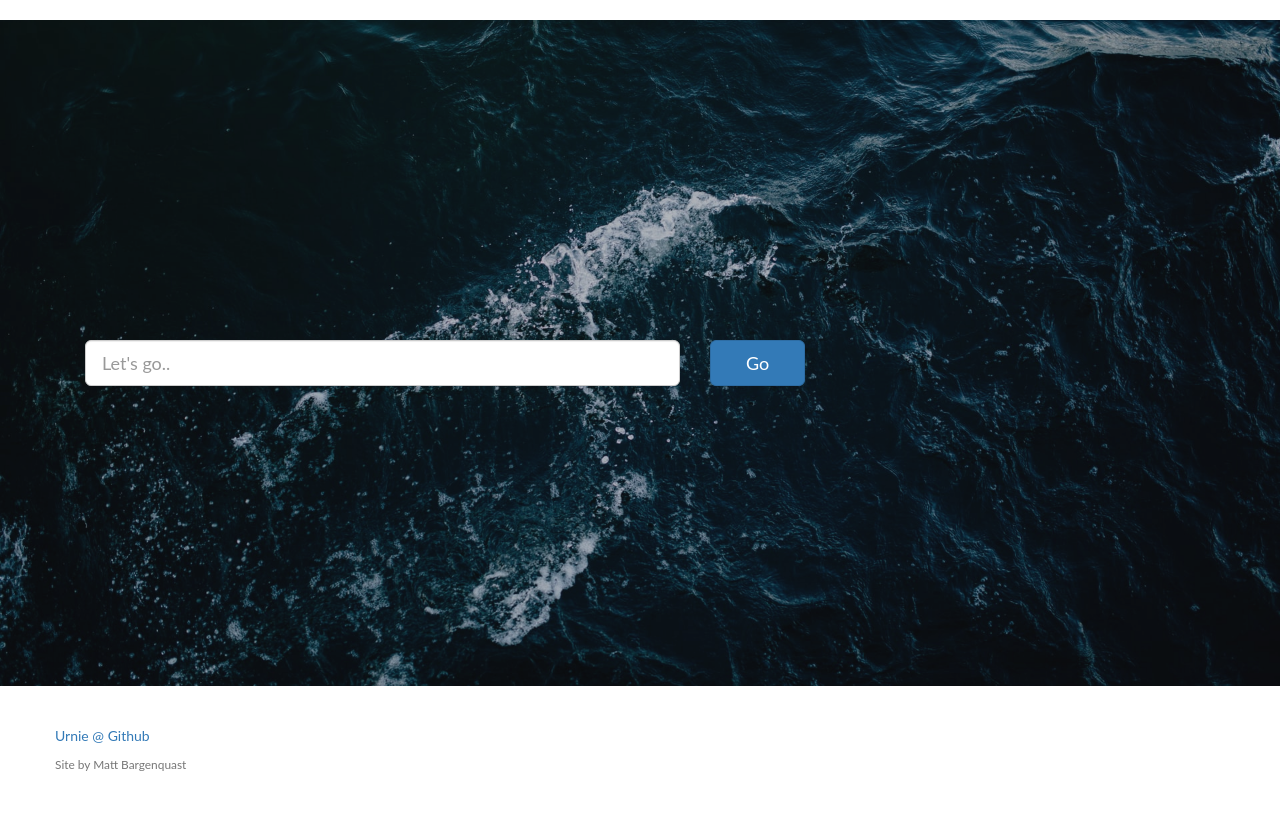
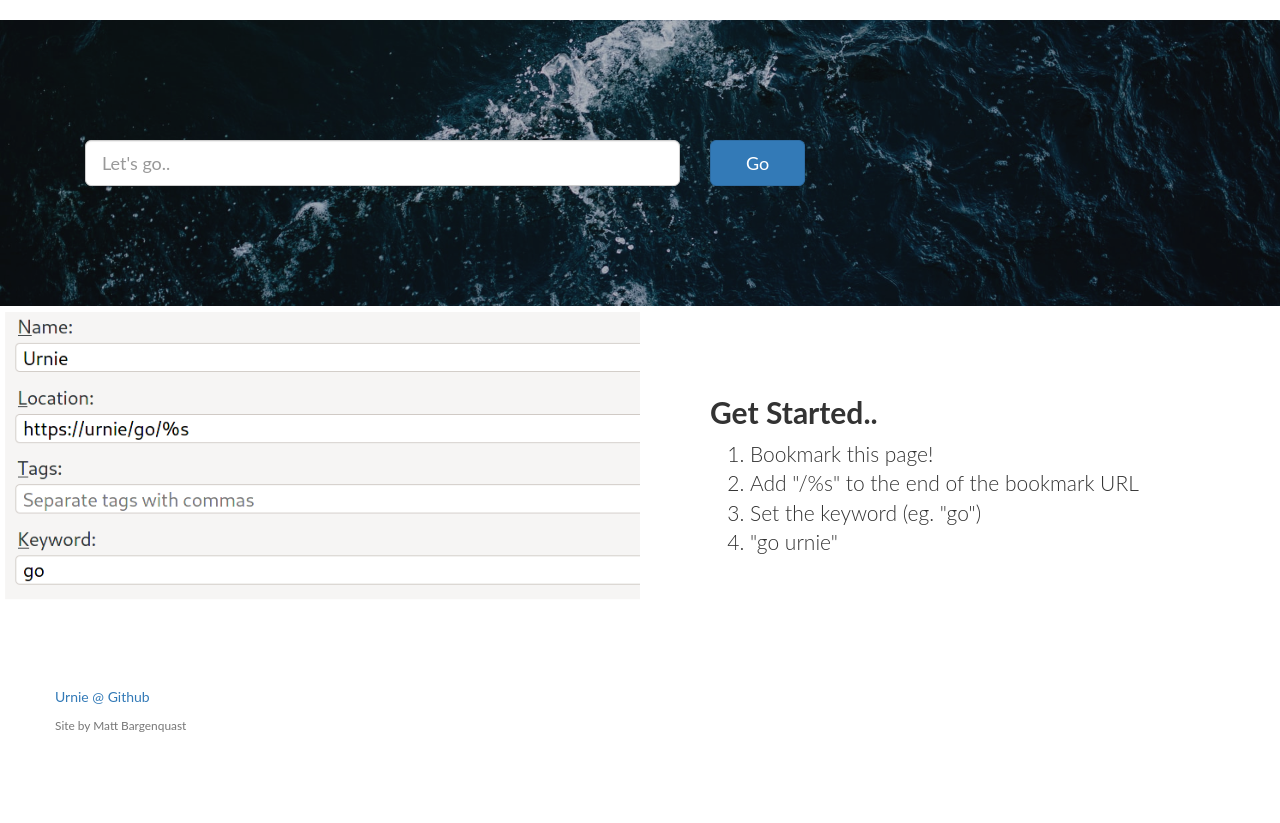
Before and after one commit to mrbarge/urnie, a Flask app: template urnie/urn/templates/urn/home.html in a window 1280 px wide. Shown: the part 52-875 px from the top of the page. After the commit the page ends 784 px from the top, so only its background shows below. Run offline with Flask 2, Linux system fonts and the light colour scheme; the template is opened without the code that fills it: values that come from a table or form of the project are taken from there, others are empty; some libraries are stand-ins or nearby versions.

Commit message:
Added how to

```diff
--- a/requirements.txt
+++ b/requirements.txt
@@ -12,5 +12,3 @@ psycopg2==2.8.4
 fuzzywuzzy==0.18.0
 yattag==1.14.0
 prometheus-flask-exporter==0.18.0
-# testing
-pytest
--- /dev/null
+++ b/test-requirements.txt
@@ -0,0 +1,2 @@
+pytest
+pytest-mock
--- a/urnie/__init__.py
+++ b/urnie/__init__.py
@@ -48,7 +48,7 @@ def create_app():
 
         # add blueprints
         app.register_blueprint(base_bp, url_prefix='/')
-        app.register_blueprint(urn_bp, url_prefix='/urn')
+        app.register_blueprint(urn_bp, url_prefix='/go')
         app.register_blueprint(admin_bp, url_prefix='/admin')
         app.register_blueprint(auth_bp, url_prefix='/auth')
 
--- a/urnie/static/css/layout.css
+++ b/urnie/static/css/layout.css
@@ -37,8 +37,8 @@ header.masthead h1 {
 
 @media (min-width: 768px) {
   header.masthead {
-    padding-top: 32rem;
-    padding-bottom: 30rem;
+    padding-top: 12rem;
+    padding-bottom: 12rem;
   }
   header.masthead h1 {
     font-size: 3rem;
@@ -49,3 +49,18 @@ footer.footer {
   padding-top: 4rem;
   padding-bottom: 4rem;
 }
+
+.howto .howto-text {
+  padding: 3rem;
+}
+
+.howto .howto-img {
+  min-height: 30rem;
+  background-size: cover;
+}
+
+@media (min-width: 768px) {
+  .howto .howto-text {
+    padding: 7rem;
+  }
+}
--- a/urnie/templates/home.html
+++ b/urnie/templates/home.html
@@ -14,7 +14,25 @@
         </div>
     </header>
 
-    {%  block footer %}
+    <link rel="search">
+    <section class="howto">
+        <div class="container-fluid p-0">
+            <div class="row no-gutters">
+                <div class="col-lg-6 order-lg-2 text-white howto-img"
+                     style="background-image: url('{{ url_for('urn_bp.home') }}/../../static/img/how-to-1.png');"></div>
+                <div class="col-lg-6 order-lg-1 my-auto howto-text">
+                    <h2>Get Started..</h2>
+                    <ol class="lead mb-0">
+                        <li>Bookmark this page!</li>
+                        <li>Add "/%s" to the end of the bookmark URL</li>
+                        <li>Set the keyword (eg. "go")</li>
+                        <li>"go urnie"</li>
+                    </ol>
+                </div>
+            </div>
+    </section>
+
+    {% block footer %}
         {% include 'footer.html' %}
     {%- endblock footer %}
 {%- endblock content %}
--- a/urnie/urn/templates/urn/home.html
+++ b/urnie/urn/templates/urn/home.html
@@ -20,11 +20,9 @@
             <form action="{{ url_for('urn_bp.search') }}" method="post">
                 {{ form.hidden_tag() }}
                 <div class="form-row">
-{#                    <div class="col-13 col-md-9 mb-2 mb-md-0">#}
                     <div class="col col-md-10 mb-2 mb-md-0">
                         {{ form.search(size=30, class='form-control input-lg', placeholder="Let's go..") }}
                     </div>
-{#                    <div class="col-12 col-md-3">#}
                     <div class="col col-md-2">
                         {{ form.submit(class='btn btn-block btn-lg btn-primary') }}
                     </div>
--- a/urnie/urn/urn.py
+++ b/urnie/urn/urn.py
@@ -24,11 +24,10 @@ def list():
 @urn_bp.route('/')
 def home():
     go_form = GoForm()
-    return render_template('urn/home.html', form=go_form)
-
-
-# search_form = ListUrnsForm()
-# return render_template('urn/home.html', form=search_form)
+    from urllib.parse import urlparse
+    o = urlparse(request.base_url)
+    host = o.hostname
+    return render_template('urn/home.html', form=go_form, host=host)
 
 
 @urn_bp.route('/search', methods=['GET', 'POST'])
```
Also changed, not shown: tests/test_urn.py (+4 -4 lines), urnie/static/img/how-to-1.png (added).
